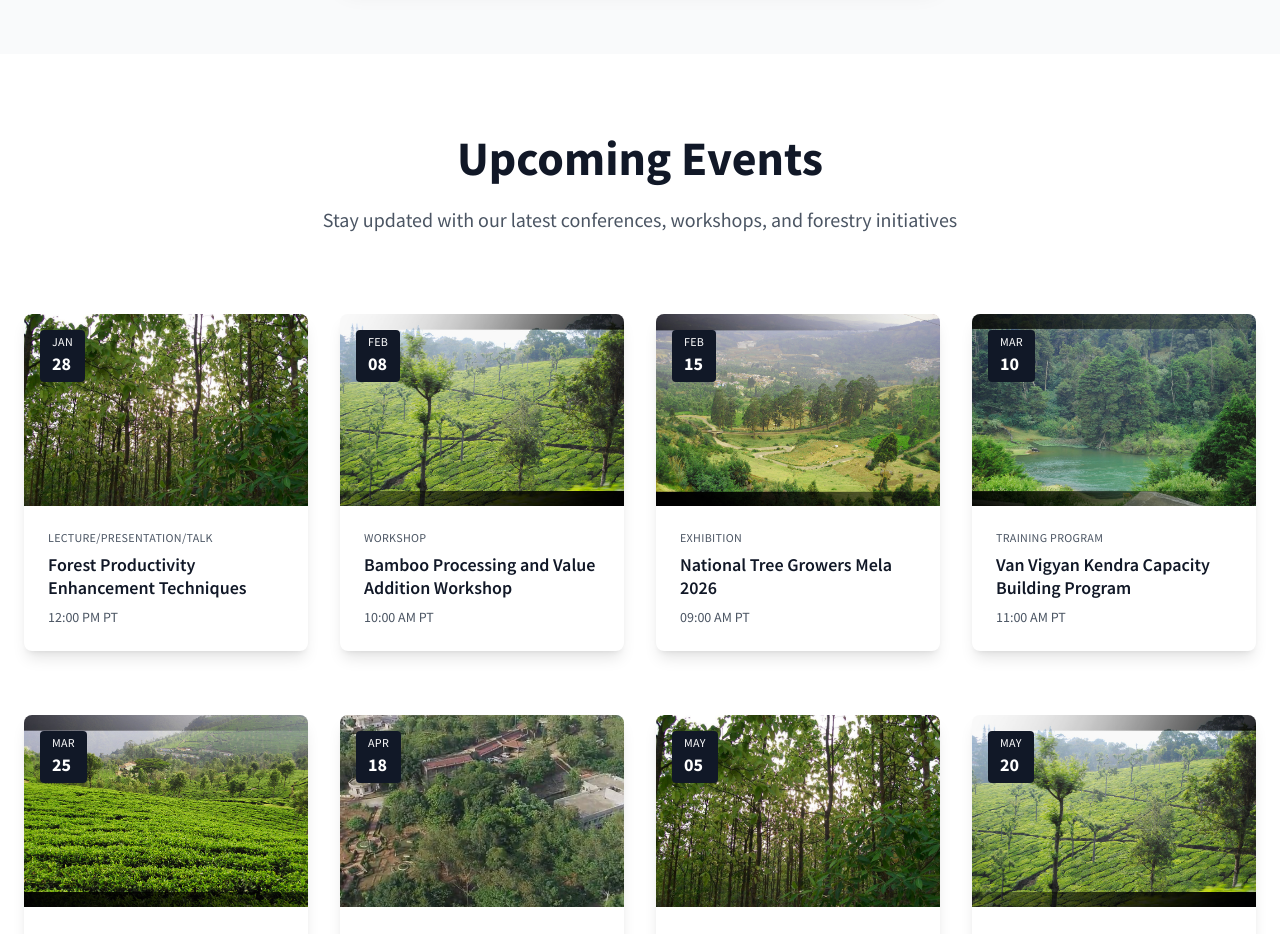
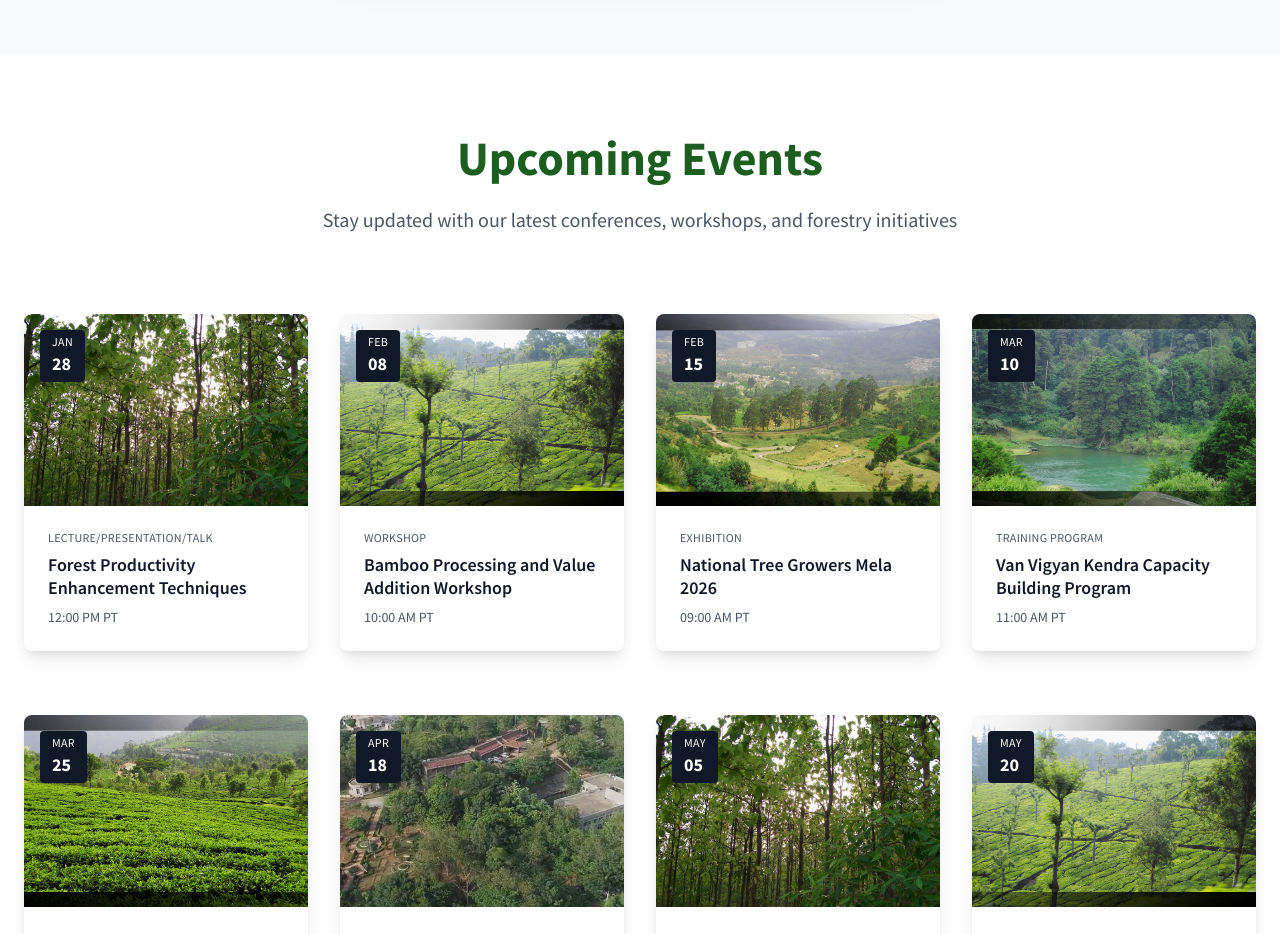
Before and after one commit to arpanmukherjee2006/ifp, a plain HTML site: page index.html in a window 1280 px wide. Shown: the part 5260-6194 px from the top of the page. Drawn offline with nearby package versions, Linux system fonts and the light colour scheme; a web font is replaced by a local one.

Commit message:
Add files via upload

```diff
--- a/index.html
+++ b/index.html
@@ -765,7 +765,7 @@
         <div class="max-w-7xl mx-auto px-4 md:px-6">
             <!-- Section Header -->
             <div class="text-center mb-16 md:mb-20">
-                <h2 class="text-4xl md:text-5xl font-bold text-gray-900 mb-6">Upcoming Events</h2>
+                <h2 class="text-4xl md:text-5xl font-bold text-forest-green-600 mb-6">Upcoming Events</h2>
                 <p class="text-lg md:text-xl text-gray-600 max-w-3xl mx-auto leading-relaxed">
                     Stay updated with our latest conferences, workshops, and forestry initiatives
                 </p>
```
